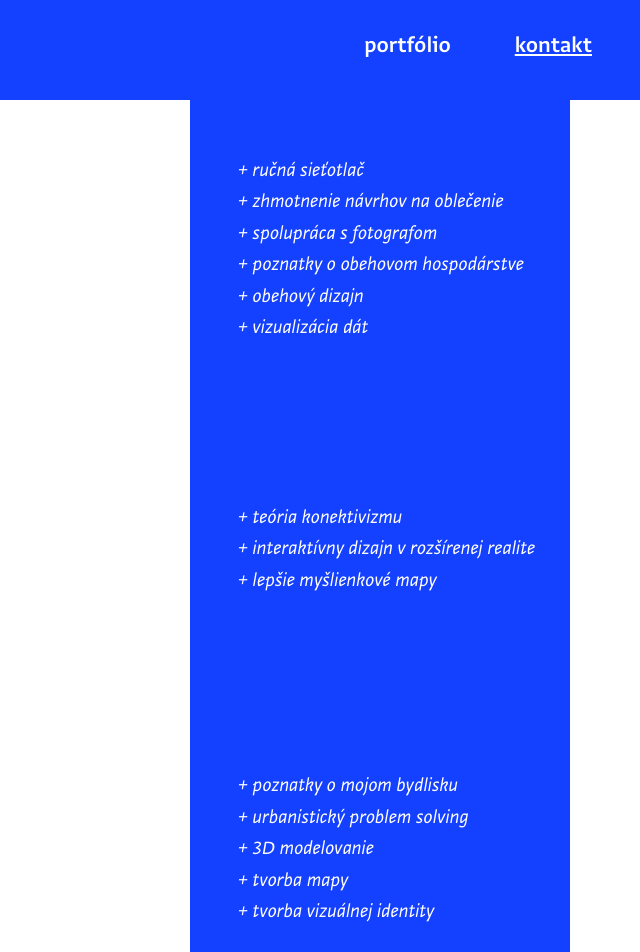
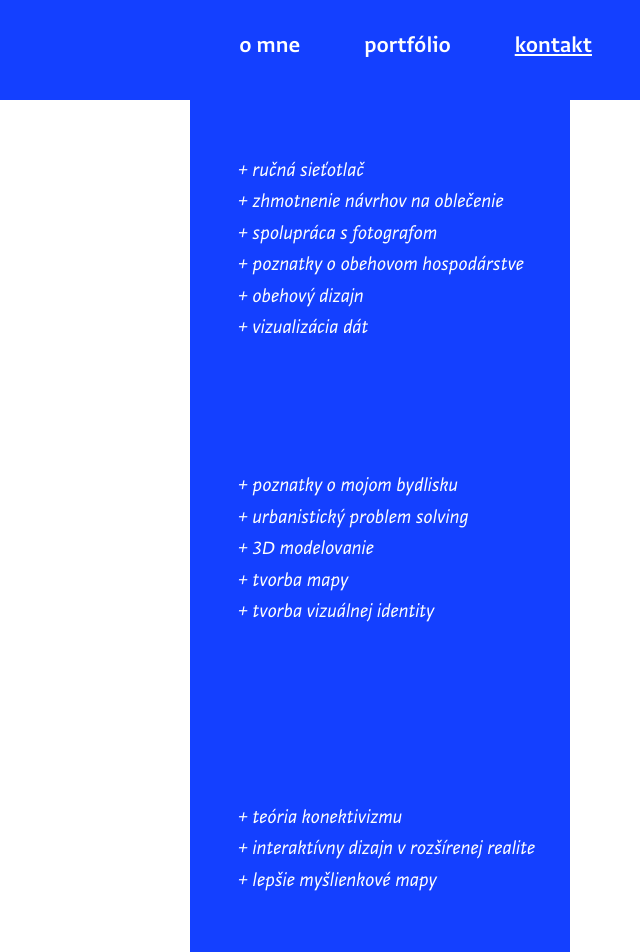
Before and after one commit to mstcgalis/mstcgalis.github.io, a plain HTML site: page index.html in a window 1280 px wide. Shown: the top 952 px of the page, 640-1280 px from the left. Drawn offline with nearby package versions, Linux system fonts and the light colour scheme.

Commit message:
Update index.html

```diff
--- a/index.html
+++ b/index.html
@@ -29,6 +29,9 @@
         <div class="collapse navbar-collapse justify-content-end" id="navbarSupportedContent">
           <ul class="navbar-nav me-aut align-items-end pr-1 pr-md-0">
             <li class="nav-item">
+              <a class="nav-link" href="#o mne">o mne</a>
+            </li>
+            <li class="nav-item">
               <a class="nav-link" href="#porfolio">portfólio</a>
             </li>
             <li class="nav-item">
@@ -39,6 +42,7 @@
       </div>
     </nav>
 
+    <div id = "o mne">
 
     <div id="porfolio" class="bg-image">
       <div class="container-xl  bg-primary">
@@ -87,9 +91,11 @@
           </div>
           <div class="col-md-4 pl-md-4 bg-primary text-white font-weight-normal fst-italic">
             <ul class="list-unstyled reflect mt-3 mt-md-0 mb-3 mb-md-0">
-              <li>+ teória konektivizmu</li>
-              <li>+ interaktívny dizajn v rozšírenej realite</li>
-              <li>+ lepšie myšlienkové mapy</li>
+              <li>+ poznatky o mojom bydlisku</li>
+              <li>+ urbanistický problem solving</li>
+              <li>+ 3D modelovanie</li>
+              <li>+ tvorba mapy</li>
+              <li>+ tvorba vizuálnej identity</li>
             </ul>
           </div>
         </div>
@@ -108,11 +114,9 @@
           </div>
           <div class="col-md-4 pl-md-4 bg-primary text-white font-weight-normal fst-italic">
             <ul class="list-unstyled reflect mt-3 mt-md-0 mb-3 mb-md-0">
-              <li>+ poznatky o mojom bydlisku</li>
-              <li>+ urbanistický problem solving</li>
-              <li>+ 3D modelovanie</li>
-              <li>+ tvorba mapy</li>
-              <li>+ tvorba vizuálnej identity</li>
+              <li>+ teória konektivizmu</li>
+              <li>+ interaktívny dizajn v rozšírenej realite</li>
+              <li>+ lepšie myšlienkové mapy</li>
             </ul>
           </div>
         </div>
```
